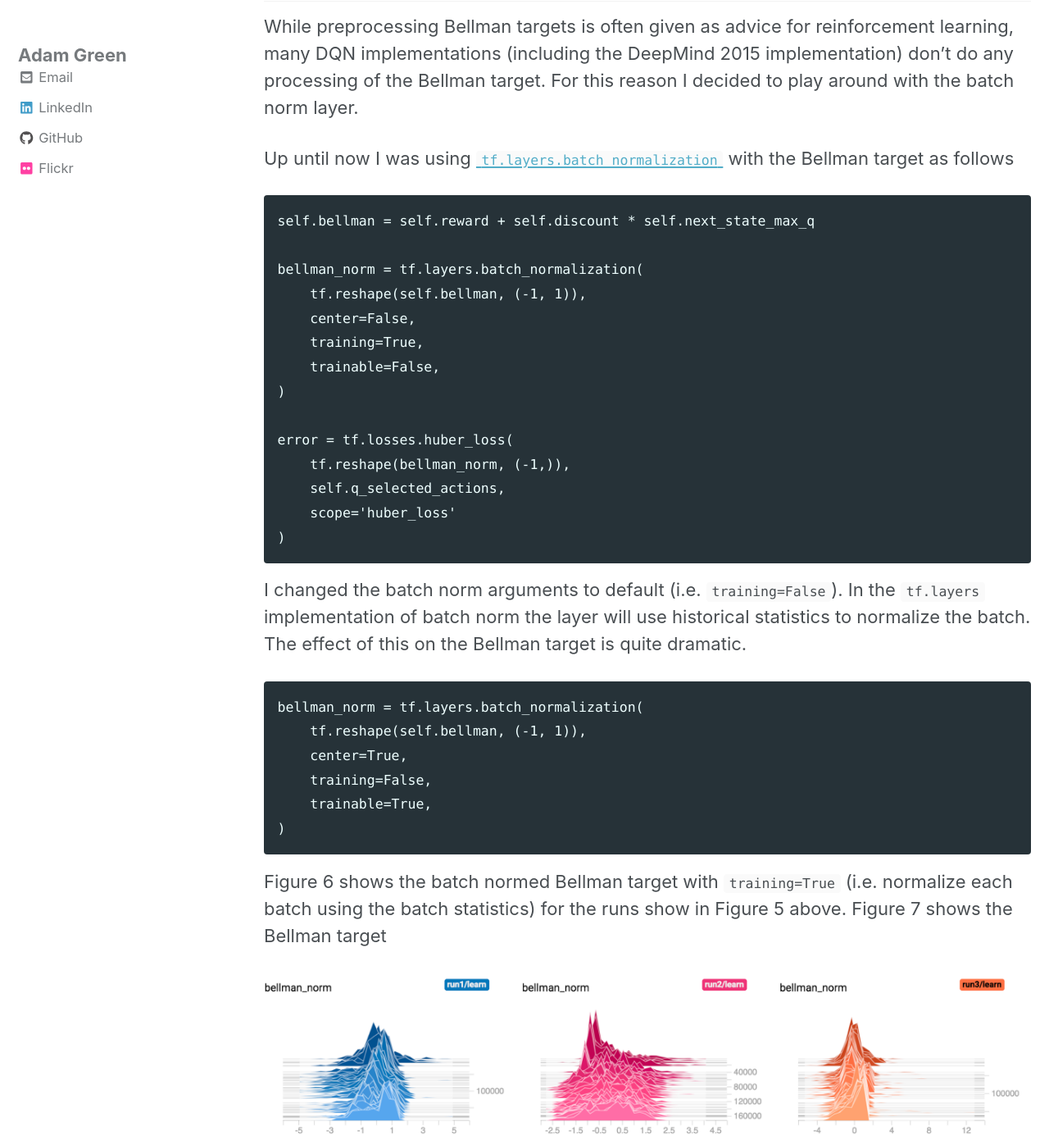
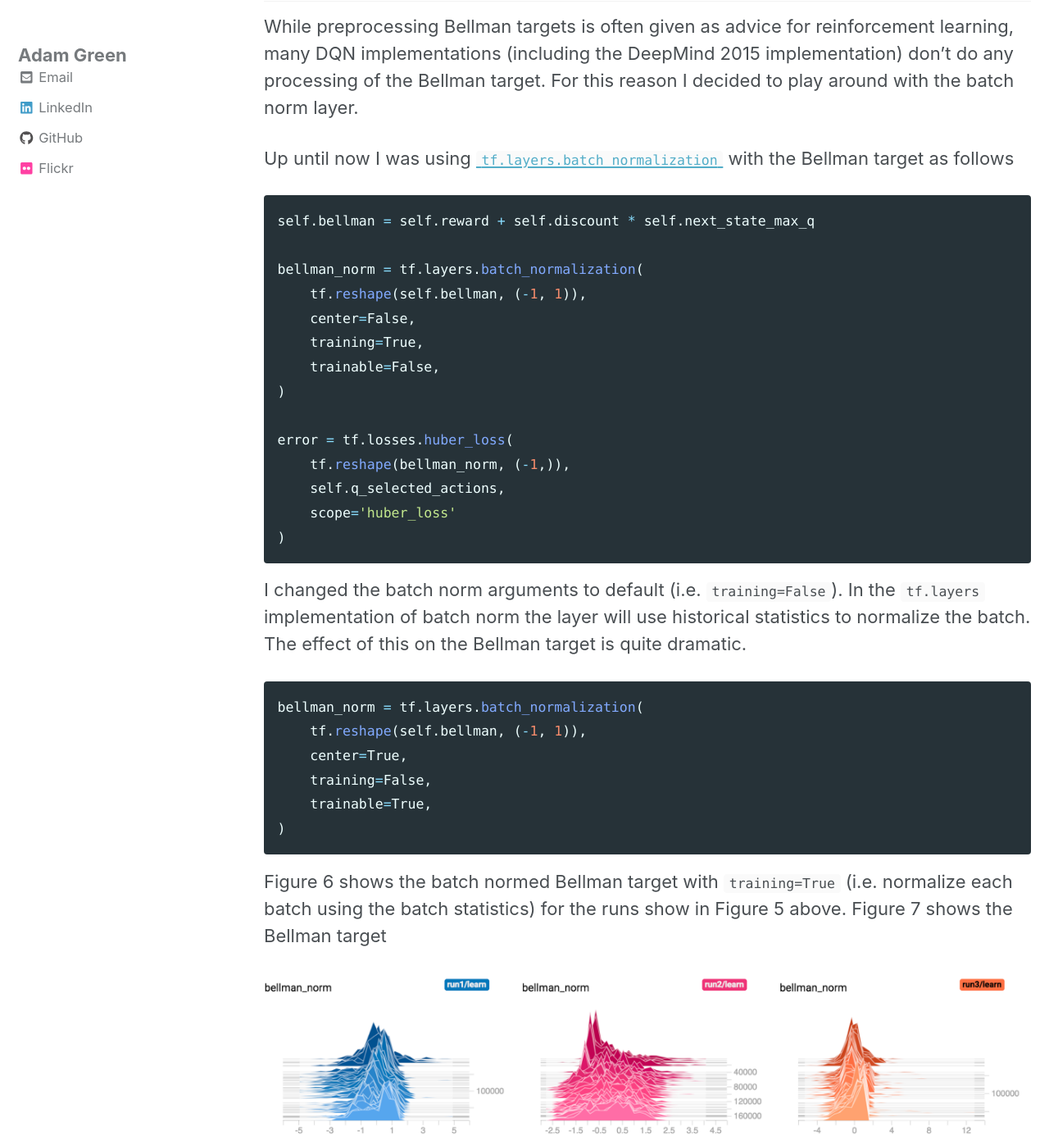
Before and after one commit to ADGEfficiency/adgefficiency.github.io, a Jekyll site: the page built from _posts/2018-07-08-dqn-tuning.md, in a window 1280 px wide and 1400 px high, scrolled down 9226 px. Shown: the whole window at 82% size. Built offline with Jekyll 4.4.1, drawn with Linux system fonts in a browser that asks for light colours; nearby versions of some CDN libraries; some of the changed text lies outside the part shown.

Commit message:
drafting

````diff
--- a/_posts/2018-07-08-dqn-tuning.md
+++ b/_posts/2018-07-08-dqn-tuning.md
@@ -96,9 +96,9 @@ Up until now I have been using a neural network structure of `5, 5, 5` (i.e. 3 l
 
 Updated hyperparameters were
 
-```
-layers=256,256
-batch_size=256
+```python
+layers = 256,256
+batch_size = 256
 ```
 
 ![fig2]({{ "/assets/dqn_debug_2/fig2.png"}})
@@ -130,7 +130,7 @@ One issue with the `tau=0.001` strategy is that perhaps a neural network has to
 
 Luckily the new energy_py implementation of DQN can easily handle both, by setting two parameters in the DQN agent `__init__`
 
-```
+```python
 #  parameters to fully copy weights every 5000 steps
 tau=1.0
 update_target_net=5000
@@ -143,11 +143,11 @@ update_target_net=1
 
 The hyperparameters for the different target net update experiment are below.  I reduced the size of the neural network - the previous structure of `256, 256` seemed overkill for a network with an input shape of `(4,)` and output shape of `(2,)`!
 
-```
-batch_size=256
-layers=128,128
-tau=1.0
-update_target_net=5000
+```python
+batch_size = 256
+layers = 128,128
+tau = 1.0
+update_target_net = 5000
 ```
 
 ![fig3]({{ "/assets/dqn_debug_2/fig3.png"}})
@@ -179,7 +179,7 @@ While preprocessing Bellman targets is often given as advice for reinforcement l
 
 Up until now I was using [`tf.layers.batch_normalization`](https://www.tensorflow.org/api_docs/python/tf/layers/batch_normalization) with the Bellman target as follows
 
-```
+```python
 self.bellman = self.reward + self.discount * self.next_state_max_q
 
 bellman_norm = tf.layers.batch_normalization(
@@ -198,7 +198,7 @@ error = tf.losses.huber_loss(
 
 I changed the batch norm arguments to default (i.e. `training=False`).  In the `tf.layers` implementation of batch norm the layer will use historical statistics to normalize the batch.  The effect of this on the Bellman target is quite dramatic.
 
-```
+```python
 bellman_norm = tf.layers.batch_normalization(
     tf.reshape(self.bellman, (-1, 1)),
     center=True,
````
Also changed, not shown: other parts of _posts/2018-07-08-dqn-tuning.md (+2 -0 lines).
